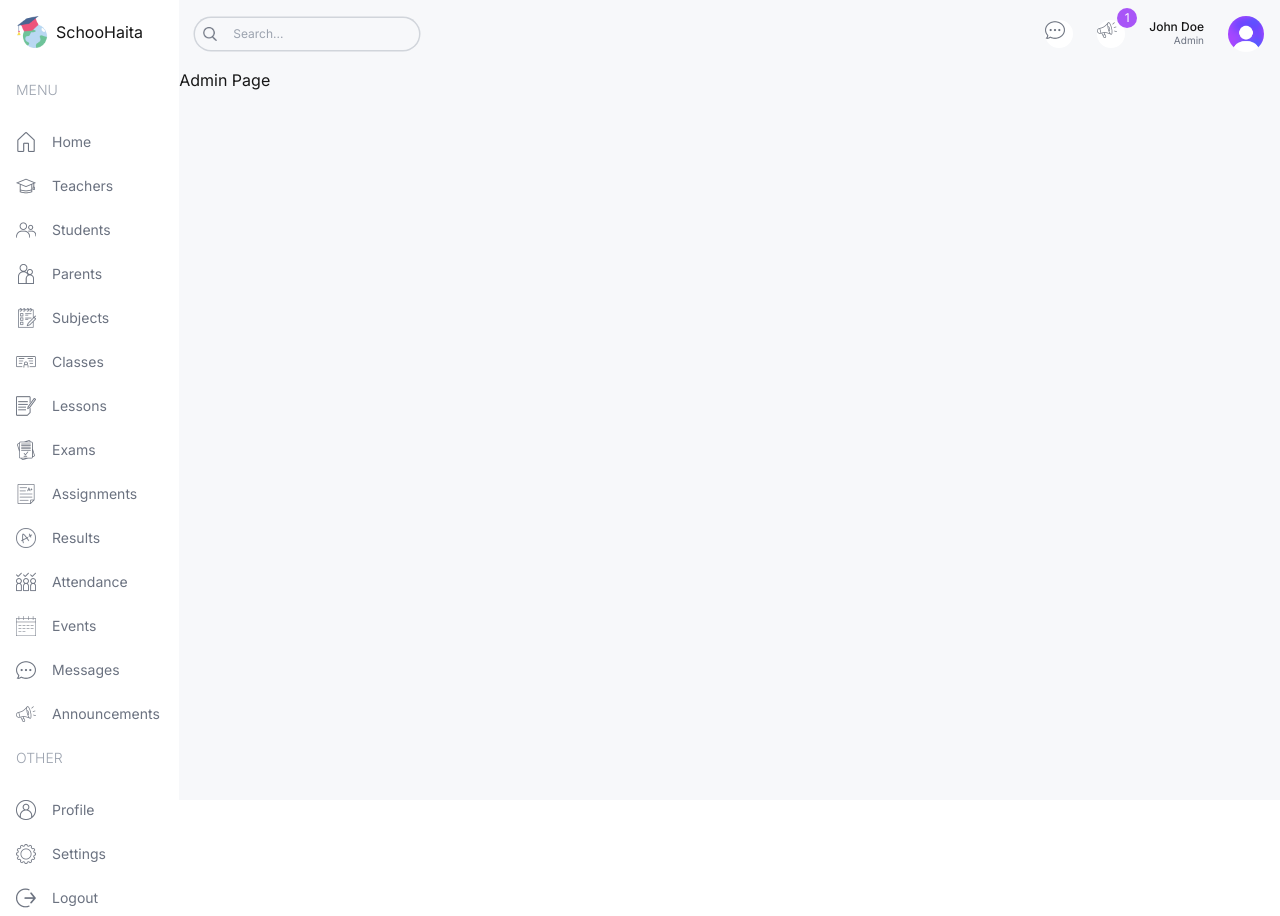
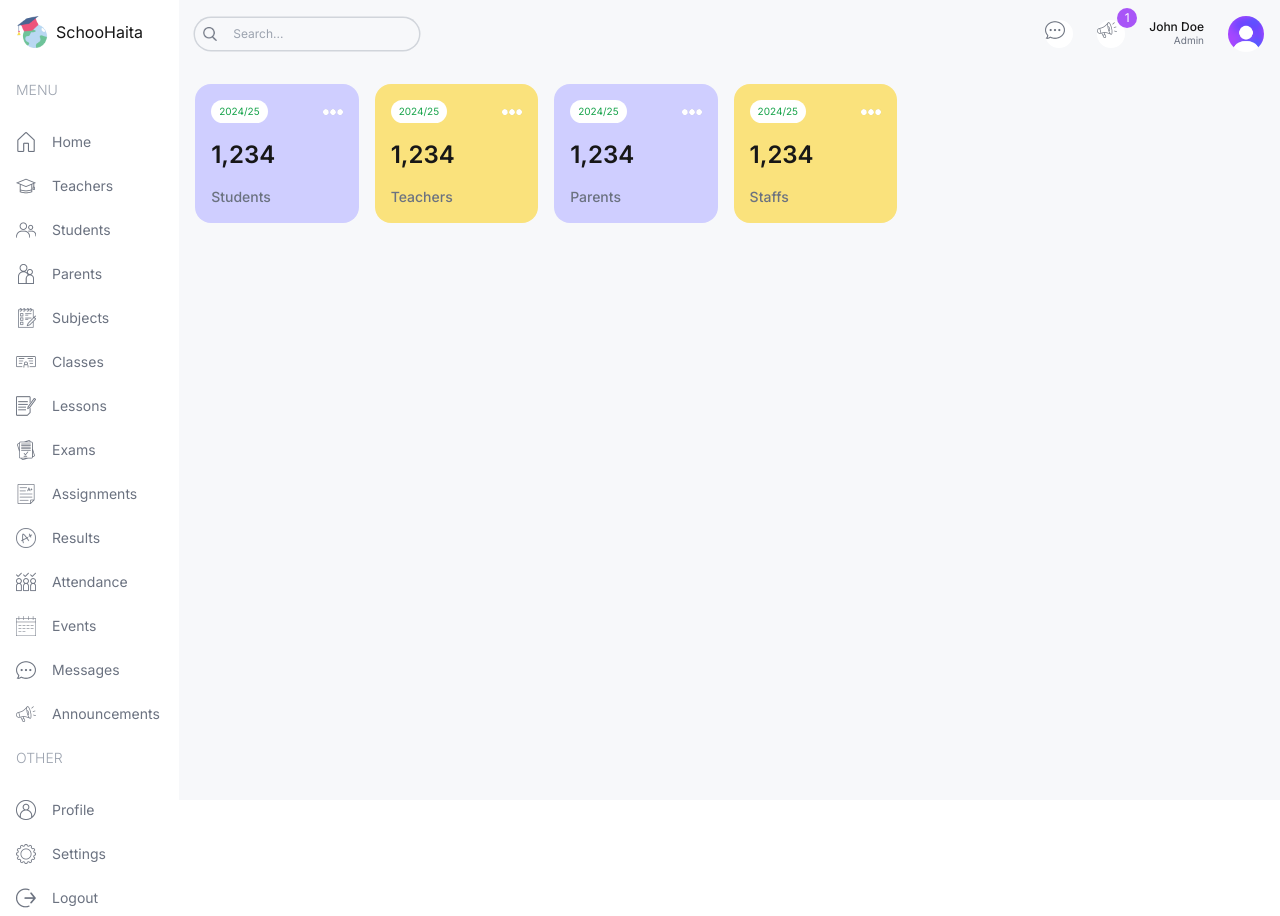
Before and after one commit to haitaa/School-Management, a Next.js app: page /admin in a window 1280 px wide. Built offline with nearby package versions, Linux system fonts and the light colour scheme.

Commit message:
Admin dashboard design

```diff
--- a/src/app/(dashboard)/admin/page.tsx
+++ b/src/app/(dashboard)/admin/page.tsx
@@ -1,7 +1,22 @@
 import React from "react";
+import { UserCard } from "@/components/user-card";
 
 const AdminPage = () => {
-  return <div className="">Admin Page</div>;
+  return (
+    <div className="p-4 flex gap-4 flex-col md:flex-row">
+      {/* Left */}
+      <div className="w-full lg:w-2/3">
+        <div className="flex gap-4 justify-between flex-wrap">
+          <UserCard type="student" />
+          <UserCard type="teacher" />
+          <UserCard type="parent" />
+          <UserCard type="staff" />
+        </div>
+      </div>
+      {/* Right */}
+      <div className="w-full lg:w-1/3"></div>
+    </div>
+  );
 };
 
 export default AdminPage;
--- /dev/null
+++ b/src/components/user-card.tsx
@@ -0,0 +1,17 @@
+import Image from "next/image";
+import React from "react";
+
+export const UserCard = ({ type }: { type: string }) => {
+  return (
+    <div className="rounded-2xl odd:bg-haitaPurple even:bg-haitaYellow p-4 flex-1 min-w-[130px]">
+      <div className="flex justify-between items-center">
+        <span className="text-[10px] bg-white px-2 py-1 rounded-full text-green-600">
+          2024/25
+        </span>
+        <Image src={"/more.png"} alt="" width={20} height={20} />
+      </div>
+      <h1 className="text-2xl font-semibold my-4">1,234</h1>
+      <h2 className="capitalize text-sm font-medium text-gray-500">{type}s</h2>
+    </div>
+  );
+};
--- a/tailwind.config.ts
+++ b/tailwind.config.ts
@@ -11,6 +11,12 @@
       colors: {
         background: "var(--background)",
         foreground: "var(--foreground)",
+        haitaSky: "#C3EBFA",
+        haitaSkyLight: "#EDF9FD",
+        haitaPurple: "#CFCEFF",
+        haitaPurpleLight: "#F1F0FF",
+        haitaYellow: "#FAE27C",
+        haitaYellowLight: "#FEFCE8",
       },
     },
   },
```
